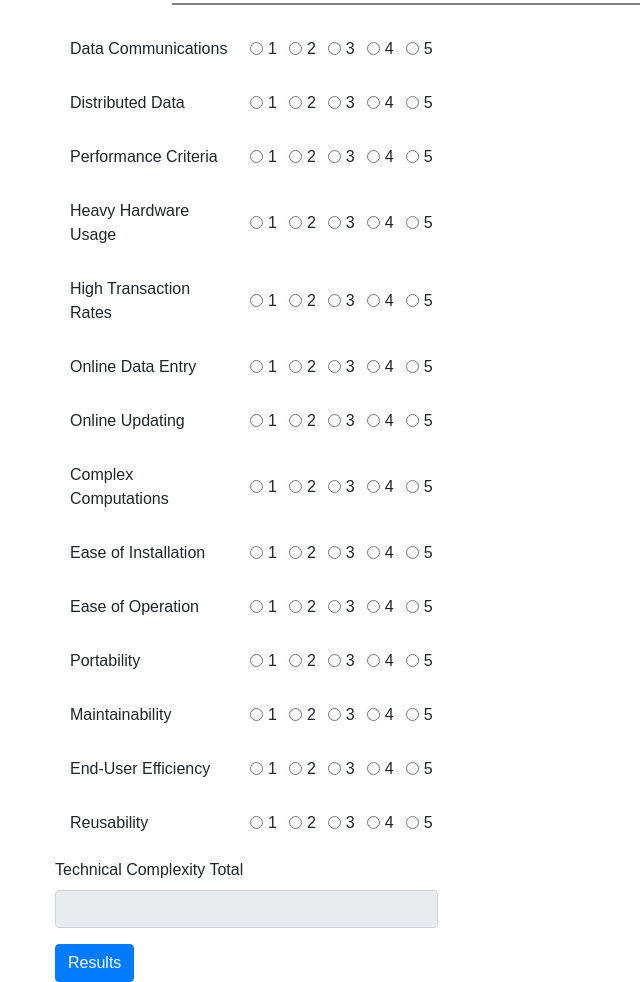
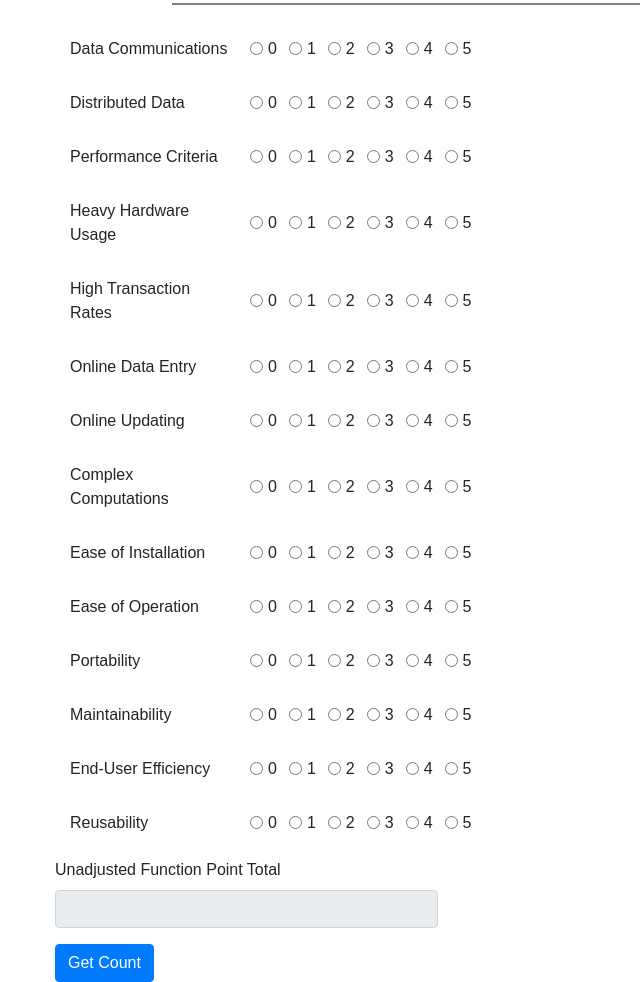
Before and after one commit to italktosquirrels/modeller, a plain HTML site: page index.html in a window 1280 px wide. Shown: the part 938-1920 px from the top of the page, without its empty margins (0-640 px from the left). Drawn offline with nearby package versions, Linux system fonts and the light colour scheme; a web font is replaced by a local one.

Commit message:
added values and sums

```diff
--- a/index.html
+++ b/index.html
@@ -131,7 +131,7 @@
                         <input type="text" class="form-control" id="totalUFP" placeholder="" value="" disabled>
                     </div>
                 </div>
-                <button class="btn btn-primary" type="submit">Get Count</button>
+                <button class="btn btn-primary" type="button" onclick="calculateUnadjustedFP()">Get Count</button>
             </form>
 
             <!-- TECHINICAL COMPLEXITY -->
@@ -144,6 +144,10 @@
                     <div class="form-group form-group-sm col-sm-6">
                         <div class="row">
                             <label for="communicationsRadio" class="col-sm-4 col-form-label">Data Communications</label>
+                            <div class="form-check form-check-inline">
+                                <input class="form-check-input" type="radio" name="communicationsRadio" id="communicationsRadio" value="0">
+                                <label class="form-check-label" for="inlineRadio1">0</label>
+                            </div>
                             <div class="form-check form-check-inline">
                                 <input class="form-check-input" type="radio" name="communicationsRadio" id="communicationsRadio" value="1">
                                 <label class="form-check-label" for="inlineRadio1">1</label>
@@ -171,6 +175,10 @@
                         <div class="row">
                             <label for="distributedData" class="col-sm-4 col-form-label">Distributed Data</label>
                             <div class="form-check form-check-inline">
+                                <input class="form-check-input" type="radio" name="distributedData" id="distributedData" value="0">
+                                <label class="form-check-label" for="inlineRadio1">0</label>
+                            </div>
+                            <div class="form-check form-check-inline">
                                 <input class="form-check-input" type="radio" name="distributedData" id="distributedData" value="1">
                                 <label class="form-check-label" for="inlineRadio1">1</label>
                             </div>
@@ -196,6 +204,10 @@
                     <div class="form-group form-group-sm col-sm-6">
                         <div class="row">
                             <label for="peformanceCriteria" class="col-sm-4 col-form-label">Performance Criteria</label>
+                            <div class="form-check form-check-inline">
+                                <input class="form-check-input" type="radio" name="peformanceCriteria" id="peformanceCriteria" value="0">
+                                <label class="form-check-label" for="inlineRadio1">0</label>
+                            </div>
                             <div class="form-check form-check-inline">
                                 <input class="form-check-input" type="radio" name="peformanceCriteria" id="peformanceCriteria" value="1">
                                 <label class="form-check-label" for="inlineRadio1">1</label>
@@ -223,6 +235,10 @@
                         <div class="row">
                             <label for="heavyHardware" class="col-sm-4 col-form-label">Heavy Hardware Usage</label>
                             <div class="form-check form-check-inline">
+                                <input class="form-check-input" type="radio" name="heavyHardware" id="heavyHardware" value="0">
+                                <label class="form-check-label" for="inlineRadio1">0</label>
+                            </div>
+                            <div class="form-check form-check-inline">
                                 <input class="form-check-input" type="radio" name="heavyHardware" id="heavyHardware" value="1">
                                 <label class="form-check-label" for="inlineRadio1">1</label>
                             </div>
@@ -248,6 +264,10 @@
                     <div class="form-group form-group-sm col-sm-6">
                         <div class="row">
                             <label for="transactionRates " class="col-sm-4 col-form-label">High Transaction Rates</label>
+                            <div class="form-check form-check-inline">
+                                <input class="form-check-input" type="radio" name="transactionRates" id="transactionRates" value="0">
+                                <label class="form-check-label" for="inlineRadio1">0</label>
+                            </div>
                             <div class="form-check form-check-inline">
                                 <input class="form-check-input" type="radio" name="transactionRates" id="transactionRates" value="1">
                                 <label class="form-check-label" for="inlineRadio1">1</label>
@@ -275,6 +295,10 @@
                         <div class="row">
                             <label for="dataEntry" class="col-sm-4 col-form-label">Online Data Entry</label>
                             <div class="form-check form-check-inline">
+                                <input class="form-check-input" type="radio" name="dataEntry" id="dataEntry" value="0">
+                                <label class="form-check-label" for="inlineRadio1">0</label>
+                            </div>
+                            <div class="form-check form-check-inline">
                                 <input class="form-check-input" type="radio" name="dataEntry" id="dataEntry" value="1">
                                 <label class="form-check-label" for="inlineRadio1">1</label>
                             </div>
@@ -300,6 +324,10 @@
                     <div class="form-group form-group-sm col-sm-6">
                         <div class="row">
                             <label for="updatingRadio" class="col-sm-4 col-form-label">Online Updating</label>
+                            <div class="form-check form-check-inline">
+                                <input class="form-check-input" type="radio" name="updatingRadio" id="updatingRadio" value="0">
+                                <label class="form-check-label" for="inlineRadio1">0</label>
+                            </div>
                             <div class="form-check form-check-inline">
                                 <input class="form-check-input" type="radio" name="updatingRadio" id="updatingRadio" value="1">
                                 <label class="form-check-label" for="inlineRadio1">1</label>
@@ -328,6 +356,10 @@
                     <div class="row">
                         <label for="computationsRadio" class="col-sm-4 col-form-label">Complex Computations</label>
                         <div class="form-check form-check-inline">
+                            <input class="form-check-input" type="radio" name="computationsRadio" id="computationsRadio" value="0">
+                            <label class="form-check-label" for="inlineRadio1">0</label>
+                        </div>
+                        <div class="form-check form-check-inline">
                             <input class="form-check-input" type="radio" name="computationsRadio" id="computationsRadio" value="1">
                             <label class="form-check-label" for="inlineRadio1">1</label>
                         </div>
@@ -353,6 +385,10 @@
                 <div class="form-group form-group-sm col-sm-6">
                     <div class="row">
                         <label for="installation" class="col-sm-4 col-form-label">Ease of Installation</label>
+                        <div class="form-check form-check-inline">
+                            <input class="form-check-input" type="radio" name="installation" id="installation" value="0">
+                            <label class="form-check-label" for="inlineRadio1">0</label>
+                        </div>
                         <div class="form-check form-check-inline">
                             <input class="form-check-input" type="radio" name="installation" id="installation" value="1">
                             <label class="form-check-label" for="inlineRadio1">1</label>
@@ -380,6 +416,10 @@
                     <div class="row">
                         <label for="operation" class="col-sm-4 col-form-label">Ease of Operation</label>
                         <div class="form-check form-check-inline">
+                            <input class="form-check-input" type="radio" name="operation" id="operation" value="0">
+                            <label class="form-check-label" for="inlineRadio1">0</label>
+                        </div>
+                        <div class="form-check form-check-inline">
                             <input class="form-check-input" type="radio" name="operation" id="operation" value="1">
                             <label class="form-check-label" for="inlineRadio1">1</label>
                         </div>
@@ -405,6 +445,10 @@
                 <div class="form-group form-group-sm col-sm-6">
                     <div class="row">
                         <label for="portability" class="col-sm-4 col-form-label">Portability</label>
+                        <div class="form-check form-check-inline">
+                            <input class="form-check-input" type="radio" name="portability" id="portability" value="0">
+                            <label class="form-check-label" for="inlineRadio1">0</label>
+                        </div>
                         <div class="form-check form-check-inline">
                             <input class="form-check-input" type="radio" name="portability" id="portability" value="1">
                             <label class="form-check-label" for="inlineRadio1">1</label>
@@ -432,6 +476,10 @@
                     <div class="row">
                         <label for="maintainability" class="col-sm-4 col-form-label">Maintainability</label>
                         <div class="form-check form-check-inline">
+                            <input class="form-check-input" type="radio" name="maintainability" id="maintainability" value="0">
+                            <label class="form-check-label" for="inlineRadio1">0</label>
+                        </div>
+                        <div class="form-check form-check-inline">
                             <input class="form-check-input" type="radio" name="maintainability" id="maintainability" value="1">
                             <label class="form-check-label" for="inlineRadio1">1</label>
                         </div>
@@ -457,6 +505,10 @@
                 <div class="form-group form-group-sm col-sm-6">
                     <div class="row">
                         <label for="userEfficiency" class="col-sm-4 col-form-label">End-User Efficiency</label>
+                        <div class="form-check form-check-inline">
+                            <input class="form-check-input" type="radio" name="userEfficiency" id="userEfficiency" value="0">
+                            <label class="form-check-label" for="inlineRadio1">0</label>
+                        </div>
                         <div class="form-check form-check-inline">
                             <input class="form-check-input" type="radio" name="userEfficiency" id="userEfficiency" value="1">
                             <label class="form-check-label" for="inlineRadio1">1</label>
@@ -484,6 +536,10 @@
                     <div class="row">
                         <label for="reusability" class="col-sm-4 col-form-label">Reusability</label>
                         <div class="form-check form-check-inline">
+                            <input class="form-check-input" type="radio" name="reusability" id="reusability" value="0">
+                            <label class="form-check-label" for="inlineRadio1">0</label>
+                        </div>
+                        <div class="form-check form-check-inline">
                             <input class="form-check-input" type="radio" name="reusability" id="reusability" value="1">
                             <label class="form-check-label" for="inlineRadio1">1</label>
                         </div>
@@ -505,16 +561,15 @@
                         </div>
                     </div>
                 </div>
+                <div class="form-row">
+                    <div class="col-md-4 mb-3">
+                        <label for="complexWeight">Unadjusted Function Point Total</label>
+                        <input type="text" class="form-control" id="complexWeight" placeholder="" value="" disabled>
+                    </div>
+                </div>
+                <button class="btn btn-primary" type="button" onclick="technicalComplexity()">Get Count</button>
+            </form>
         </div>
-        <div class="form-row">
-            <div class="col-md-4 mb-3">
-                <label for="complexTotal">Technical Complexity Total</label>
-                <input type="text" class="form-control" id="complexTotal" placeholder="" value="" disabled>
-            </div>
-        </div>
-        <button class="btn btn-primary" type="submit" onclick="technicalComplexity()">Results</button>
-        </form>
-    </div>
     </div>
 
 </body>
--- a/scripts.js
+++ b/scripts.js
@@ -50,12 +50,6 @@ function calculateUnadjustedFP() {
     $('#totalUFP').val(G_unadjustedFPTotal)
 }
 
-
-
-$("#technical").submit(function(e) {
-    return false;
-});
-
 function technicalComplexity() {
     var communicationsRadio;
     var distributedData;
@@ -72,6 +66,27 @@ function technicalComplexity() {
     var userEfficiency;
     var reusability;
 
-    communicationsRadio = $('#communicationsRadio').val()
+    communicationsRadio = $('input[name="communicationsRadio"]:checked').val();
+    distributedData = $('input[name="distributedData"]:checked').val();
+    peformanceCriteria = $('input[name="peformanceCriteria"]:checked').val();
+    heavyHardware = $('input[name="heavyHardware"]:checked').val();
+    transactionRates = $('input[name="transactionRates"]:checked').val();
+    dataEntry = $('input[name="dataEntry"]:checked').val();
+    updatingRadio = $('input[name="updatingRadio"]:checked').val();
+    computationsRadio = $('input[name="computationsRadio"]:checked').val();
+    installation = $('input[name="installation"]:checked').val();
+    operation = $('input[name="operation"]:checked').val();
+    portability = $('input[name="portability"]:checked').val();
+    maintainability = $('input[name="maintainability"]:checked').val();
+    userEfficiency = $('input[name="userEfficiency"]:checked').val();
+    reusability = $('input[name="reusability"]:checked').val();
+
+    technical_Complexity = parseInt(communicationsRadio) + parseInt(distributedData) + parseInt(peformanceCriteria) + parseInt(heavyHardware) + parseInt(transactionRates) +
+        parseInt(dataEntry) + parseInt(updatingRadio) + parseInt(computationsRadio) + parseInt(installation) + parseInt(operation) +
+        parseInt(portability) + parseInt(maintainability) + parseInt(userEfficiency) + parseInt(reusability);
+
+    console.log(technical_Complexity);
+
+    $('#complexWeight').val(technical_Complexity);
 
 }
```
